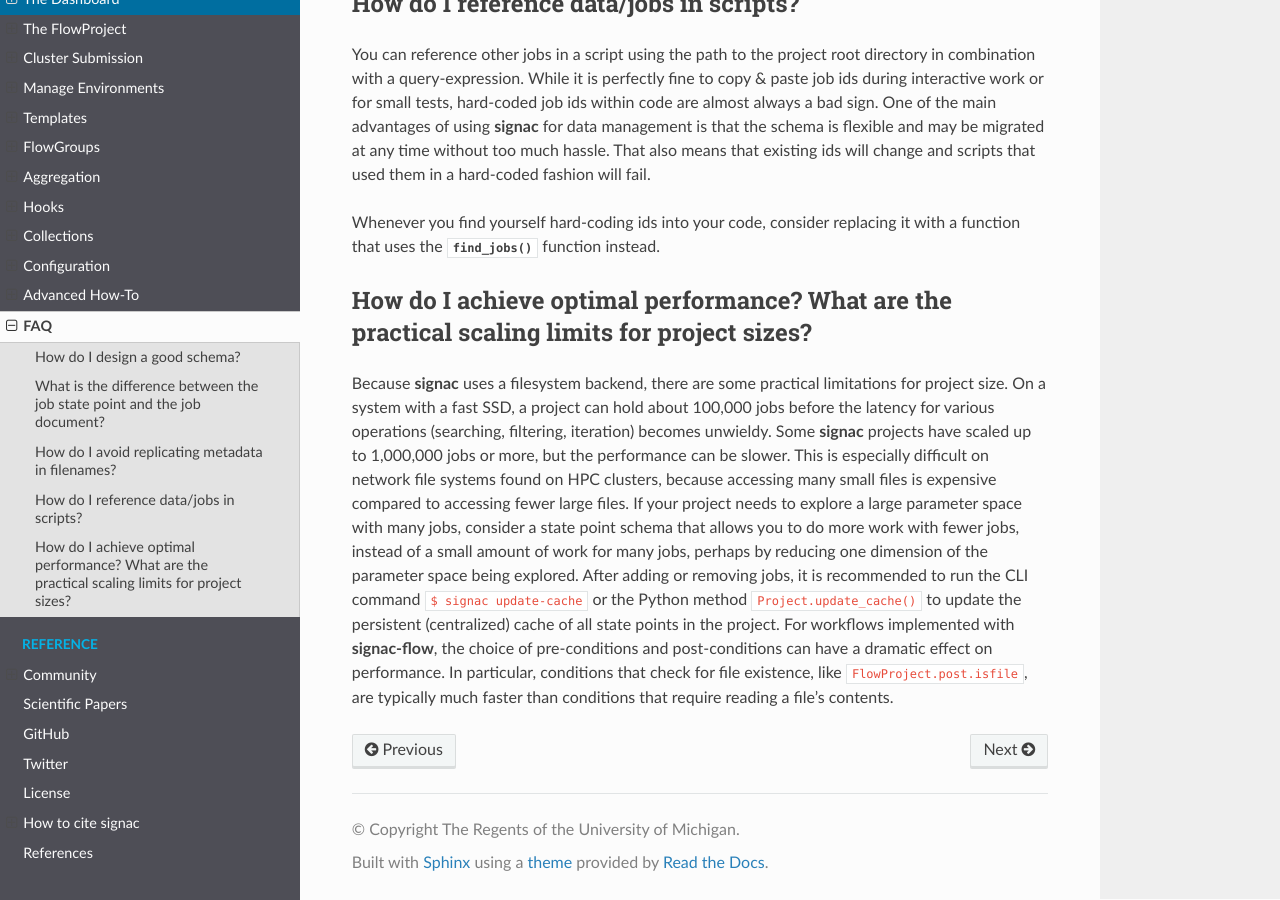
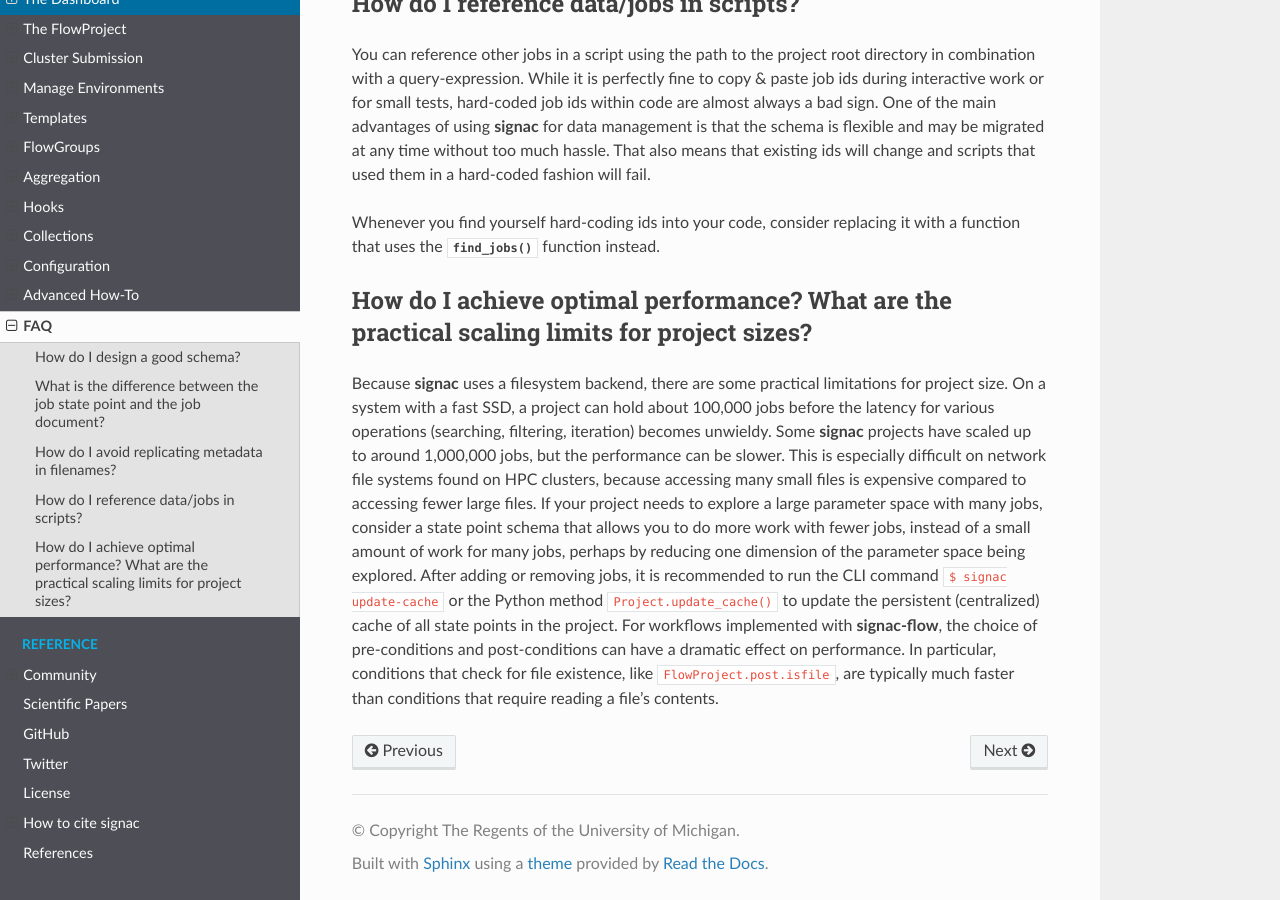
Before and after one commit to glotzerlab/signac-docs, a Sphinx documentation site: the page built from docs/source/tips_and_tricks.rst, in a window 1280 px wide and 900 px high, scrolled down 1544 px. Built offline with Sphinx 7.4.7 and the Read the Docs theme 2.0.0, drawn with Linux system fonts in a browser that asks for light colours.

Commit message:
Update docs/source/tips_and_tricks.rst

```diff
--- a/docs/source/tips_and_tricks.rst
+++ b/docs/source/tips_and_tricks.rst
@@ -69,7 +69,7 @@ How do I achieve optimal performance? What are the practical scaling limits for
 
 Because **signac** uses a filesystem backend, there are some practical limitations for project size.
 On a system with a fast SSD, a project can hold about 100,000 jobs before the latency for various operations (searching, filtering, iteration) becomes unwieldy.
-Some **signac** projects have scaled up to 1,000,000 jobs or more, but the performance can be slower.
+Some **signac** projects have scaled up to around 1,000,000 jobs, but the performance can be slower.
 This is especially difficult on network file systems found on HPC clusters, because accessing many small files is expensive compared to accessing fewer large files.
 If your project needs to explore a large parameter space with many jobs, consider a state point schema that allows you to do more work with fewer jobs, instead of a small amount of work for many jobs, perhaps by reducing one dimension of the parameter space being explored.
 After adding or removing jobs, it is recommended to run the CLI command ``$ signac update-cache`` or the Python method ``Project.update_cache()`` to update the persistent (centralized) cache of all state points in the project.
```
